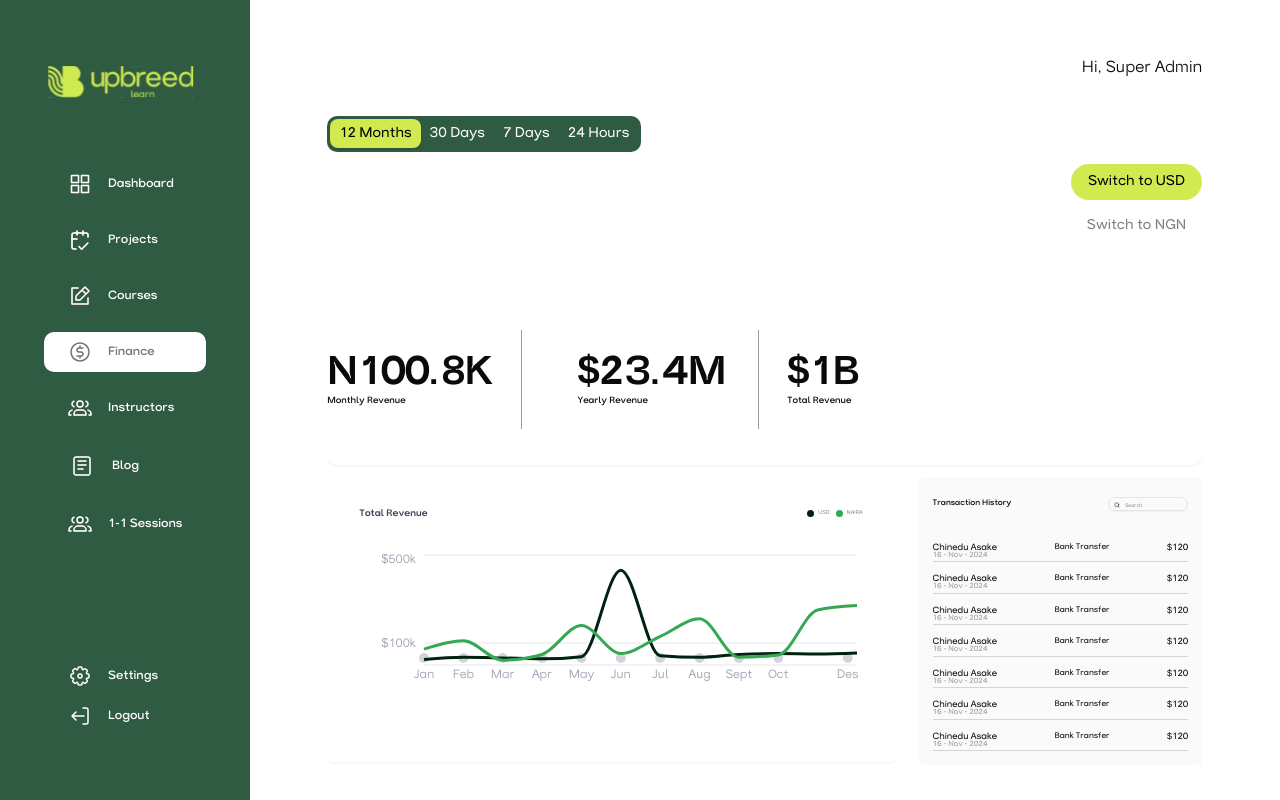
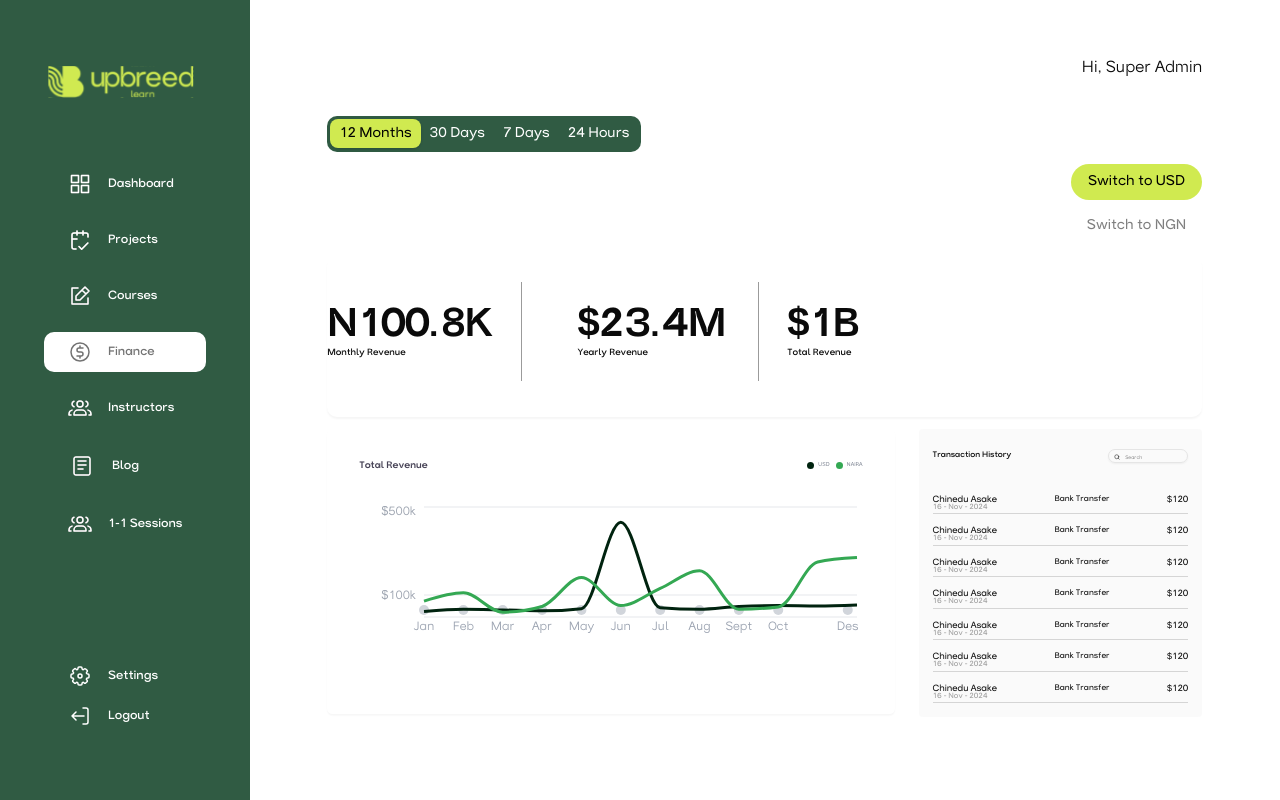
Before and after one commit to Upbreed-Learn/admin-frontend, a React (Vite) app: page /finance in a window 1280 px wide. Built offline with nearby package versions, Linux system fonts and the light colour scheme.

Commit message:
fix:padding

```diff
--- a/src/finance/index.tsx
+++ b/src/finance/index.tsx
@@ -35,7 +35,7 @@ const Finance = () => {
           Switch to NGN
         </Button>
       </div>
-      <div className="flex items-center gap-7 rounded-lg pt-[4.625rem] pb-9 shadow-[0px_2.03px_2.03px_0px_#0000000A]">
+      <div className="flex items-center gap-7 rounded-lg pt-[1.625rem] pb-9 shadow-[0px_2.03px_2.03px_0px_#0000000A]">
         <div className="flex flex-col gap-0.5">
           <p className="text-[2.5rem]/[100%] font-bold">N100.8K</p>
           <p className="text-[9px]/[100%] font-semibold">Monthly Revenue</p>
```
